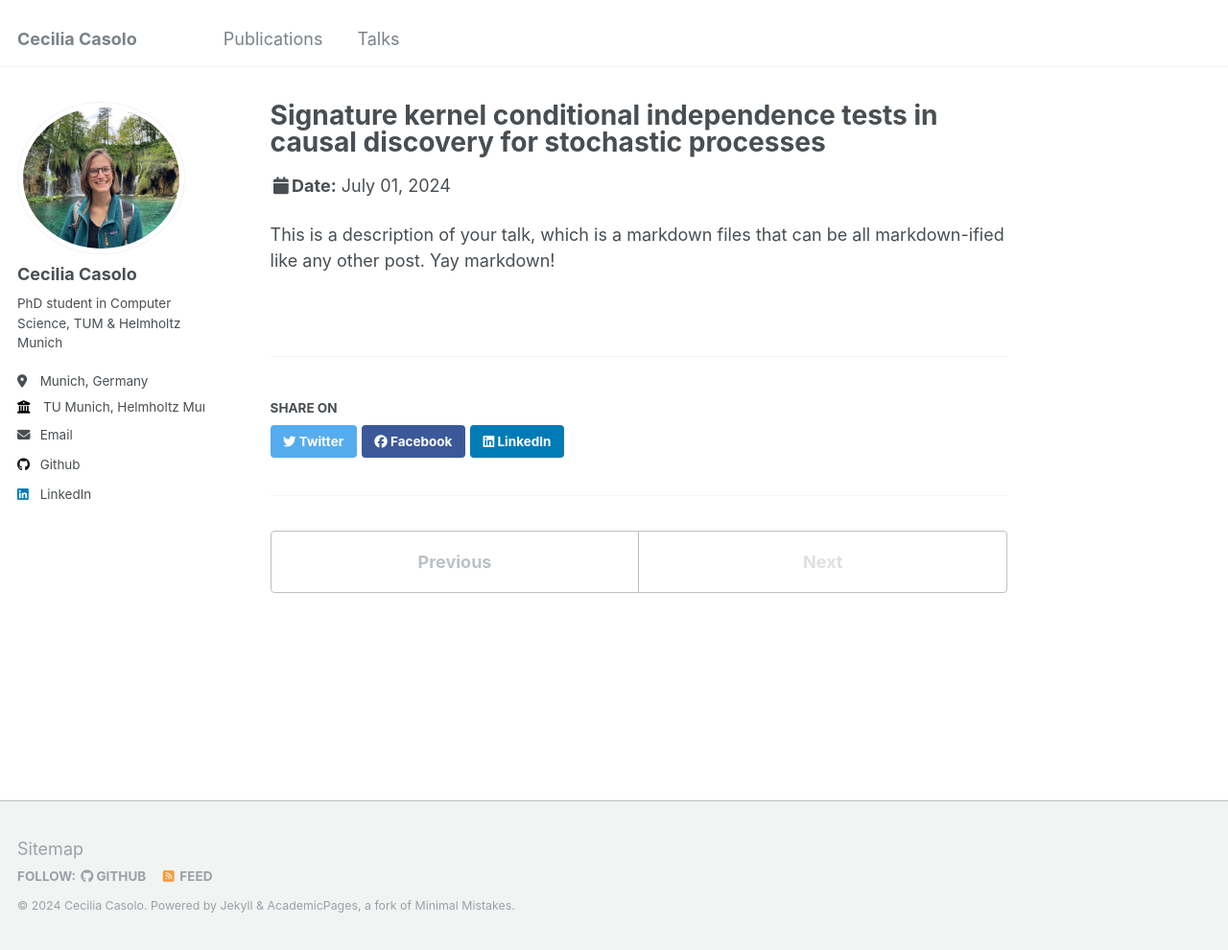
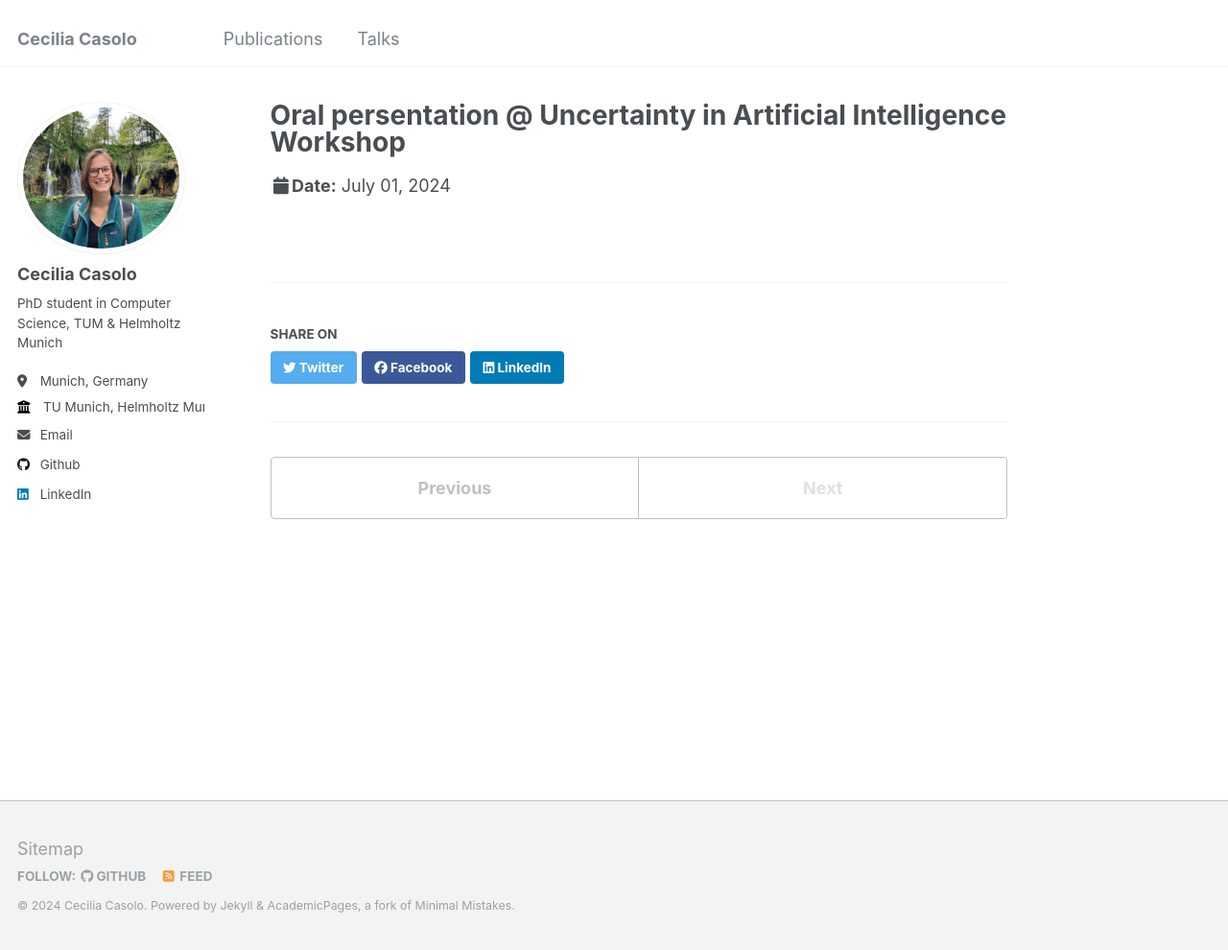
Before and after one commit to ceciliacasolo/ceciliacasolo.github.io, a Jekyll site: the page built from _talks/2012-03-01-talk-1.md, in a window 1280 px wide and 990 px high. Shown: the whole window at 96% size. Built offline with Jekyll 4.4.1, drawn with Linux system fonts in a browser that asks for light colours.

Commit message:
Update 2012-03-01-talk-1.md

```diff
--- a/_talks/2012-03-01-talk-1.md
+++ b/_talks/2012-03-01-talk-1.md
@@ -1,10 +1,8 @@
 ---
-title: "Signature kernel conditional independence tests in causal discovery for stochastic processes"
+title: "Oral persentation @ Uncertainty in Artificial Intelligence Workshop"
 collection: talks
 type: "Oral Presentation"
 venue: "UAI Workshop"
 date: 2024-07-01
-location: "Barceloma, Spain"
+location: "Barcelona, Spain"
 ---
-
-This is a description of your talk, which is a markdown files that can be all markdown-ified like any other post. Yay markdown!
```
